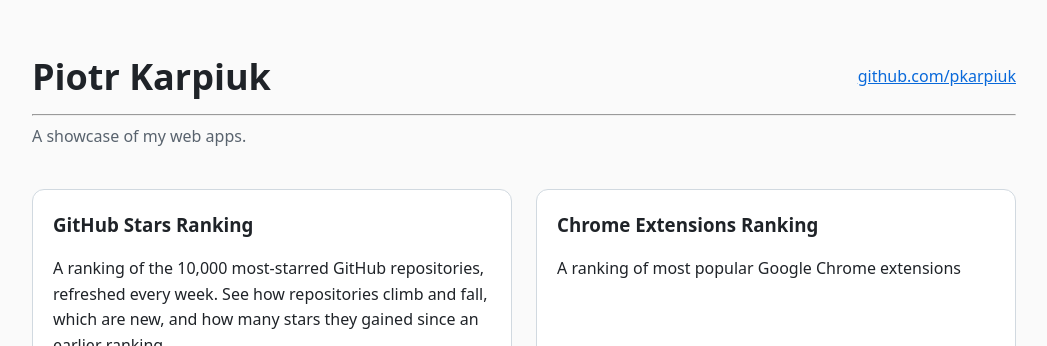
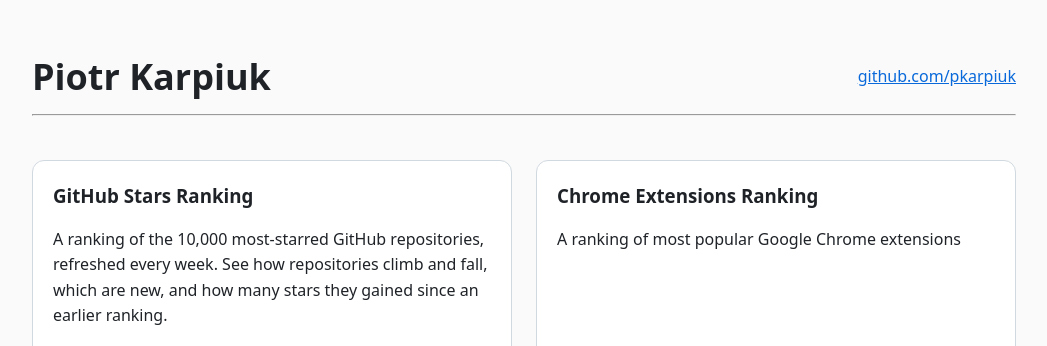
Before and after one commit to pkarpiuk/pkarpiuk.github.io, a plain HTML site: page index.html in a window 1280 px wide. Shown: the top 346 px of the page, without its empty margins (116-1163 px from the left). Drawn offline with Linux system fonts and the light colour scheme.

Commit message:
Drobne poprawki index.html

```diff
--- a/index.html
+++ b/index.html
@@ -14,7 +14,6 @@
       <p class="links"><a href="https://github.com/pkarpiuk">github.com/pkarpiuk</a></p>
     </div>
     <hr/>
-    <p>A showcase of my web apps.</p>
   </header>
 
   <main>
```
